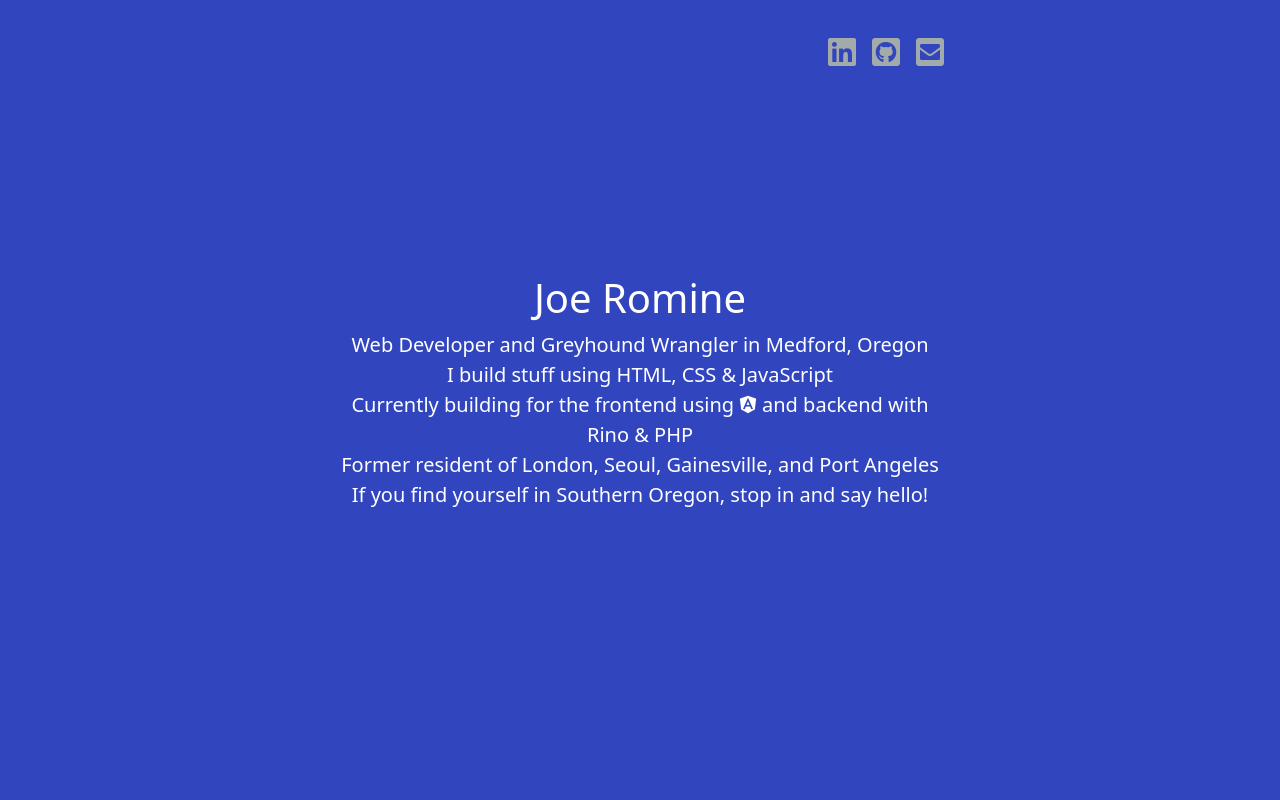
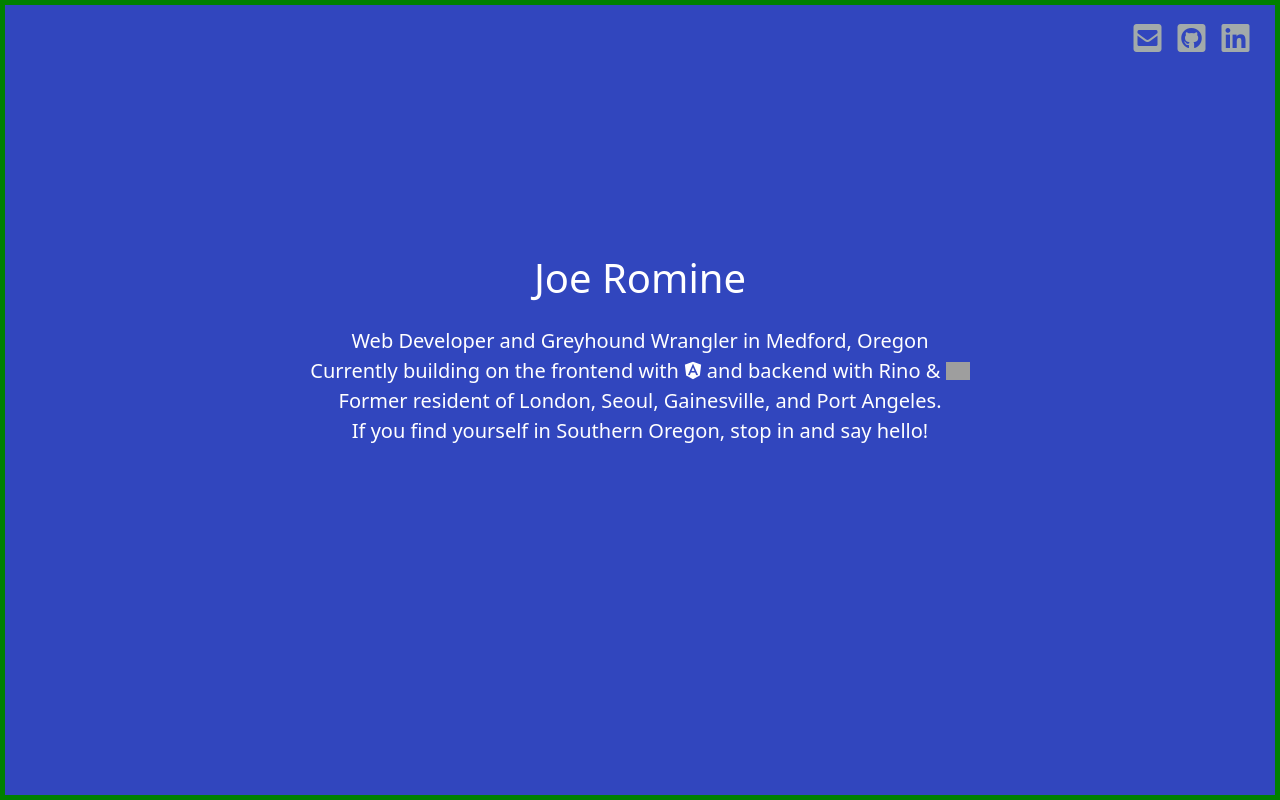
Before and after one commit to joeromine/joeromine.github.io, a website: page index.html in a window 1280 px wide. Drawn offline with nearby package versions, Linux system fonts and the light colour scheme; grey boxes are pictures that could not be loaded.

Commit message:
cleanup css

```diff
--- a/css/style.css
+++ b/css/style.css
@@ -8,132 +8,34 @@
   --grey: #a2aaaa;
 }
 
-/* Custom default button */
-.btn-secondary,
-.btn-secondary:hover,
-.btn-secondary:focus {
-  color: var(--blue);
-  text-shadow: none; /* Prevent inheritance from `body` */
-  background-color: var(--white);
-  border: .05rem solid var(--white);
-}
-
-
-/*
- * Base structure
- */
-
 html,
 body {
   height: 100%;
   background-color: var(--blue);
-}
-body {
   color: var(--white);
   text-align: center;
 }
 
+nav {
+  margin: 1%  2% 15%;
+}
+
 .site-wrapper {
-  display: table;
   width: 100%;
   height: 100%;
   min-height: 100%;
 }
-.site-wrapper-inner {
-  display: table-cell;
-  vertical-align: top;
-}
-.cover-container {
-  margin-right: auto;
-  margin-left: auto;
-}
 
-.inner {
-  padding: 2rem;
-}
-
-
-/*
- * Header
- */
-
-.masthead {
-  margin-bottom: 2rem;
-}
-
-.masthead-brand {
-  margin-bottom: 0;
-}
-
-.nav-masthead .nav-link {
+.nav-link {
   padding: .25rem 0;
   font-weight: bold;
   color: var(--grey);
   background-color: transparent;
   border-bottom: .25rem solid transparent;
+  margin-left: 1rem;
 }
 
-.nav-masthead .nav-link:hover,
-.nav-masthead .nav-link:focus {
+ .nav-link:hover{
   border-bottom-color: var(--white);
   color: var(--white);
 }
-
-.nav-masthead .nav-link + .nav-link {
-  margin-left: 1rem;
-}
-
-.nav-masthead .active {
-  color: var(--white);
-  border-bottom-color: var(--white);
-}
-
-@media (min-width: 48em) {
-  .masthead-brand {
-    float: left;
-  }
-  .nav-masthead {
-    float: right;
-  }
-}
-
-
-/*
- * Cover
- */
-
-.cover {
-  padding: 0 1.5rem;
-}
-.cover .btn-lg {
-  padding: .75rem 1.25rem;
-  font-weight: bold;
-}
-
-/*
- * Affix and center
- */
-
-@media (min-width: 40em) {
-  /* Pull out the header and footer */
-  .masthead {
-    position: fixed;
-    top: 0;
-  }
-    /* Start the vertical centering */
-  .site-wrapper-inner {
-    vertical-align: middle;
-  }
-  /* Handle the widths */
-  .masthead,
-  .cover-container {
-    width: 100%; /* Must be percentage or pixels for horizontal alignment */
-  }
-}
-
-@media (min-width: 62em) {
-  .masthead,
-  .cover-container {
-    width: 42rem;
-  }
-}
--- a/index.html
+++ b/index.html
@@ -9,28 +9,19 @@
     <link href="./css/style.css" rel="stylesheet">
   </head>
   <body>
-    <div class="site-wrapper">
-      <div class="site-wrapper-inner">
-        <div class="cover-container">
-          <div class="masthead clearfix">
-            <div class="inner">
-              <nav class="nav nav-masthead">
-                <a class="nav-link" href="https://www.linkedin.com/in/joe-r-66997b186/"><i class="fab fa-2x fa-linkedin"></i></a>
-                <a class="nav-link" href="https://github.com/joeromine/"><i class="fab fa-2x fa-github-square"></i></a>
-                <a class="nav-link" href="mailto:romine@gmail.com"><i class="fa fa-2x fa-envelope-square"></i></a>
-              </nav>
-            </div>
-          </div>
-          <div class="inner cover">
-            <h1 class="cover-heading">Joe Romine</h1>
-            <p class="lead">Web Developer and Greyhound Wrangler in Medford, Oregon<br>
-                              I build stuff using HTML, CSS & JavaScript<br>
-                              Currently building for the frontend using <i class="fab fa-angular"></i> and backend with Rino & PHP
-                          <br>Former resident of London, Seoul, Gainesville, and Port Angeles<br>
-                        If you find yourself in Southern Oregon, stop in and say hello! </p>
-          </div>
-        </div>
-      </div>
+    <div class="site-wrapper" style="border: green solid 5px;">
+        <nav class="d-flex flex-row-reverse">
+          <a class="nav-link" href="https://www.linkedin.com/in/joe-r-66997b186/"><i class="fab fa-2x fa-linkedin"></i></a>
+          <a class="nav-link" href="https://github.com/joeromine/"><i class="fab fa-2x fa-github-square"></i></a>
+          <a class="nav-link" href="mailto:romine@gmail.com"><i class="fa fa-2x fa-envelope-square"></i></a>
+        </nav>
+        <main>
+          <h1>Joe Romine</h1>
+          <p class="lead mt-4 nowrap">Web Developer and Greyhound Wrangler in Medford, Oregon<br>
+                            Currently building on the frontend with <i class="fab fa-angular"></i> and backend with Rino & <img alt="php" class="pb-1" style="width: 1.2em;" aria-label="php elephant" src="https://img.icons8.com/fluent/48/000000/elephant.png"/><br>
+                        Former resident of London, Seoul, Gainesville, and Port Angeles.<br>
+                      If you find yourself in Southern Oregon, stop in and say hello! </p>
+        </main>
     </div>
     <script src="https://cdn.jsdelivr.net/npm/bootstrap@5.0.1/dist/js/bootstrap.bundle.min.js" integrity="sha384-gtEjrD/SeCtmISkJkNUaaKMoLD0//ElJ19smozuHV6z3Iehds+3Ulb9Bn9Plx0x4" crossorigin="anonymous"></script>
   </body>
```
